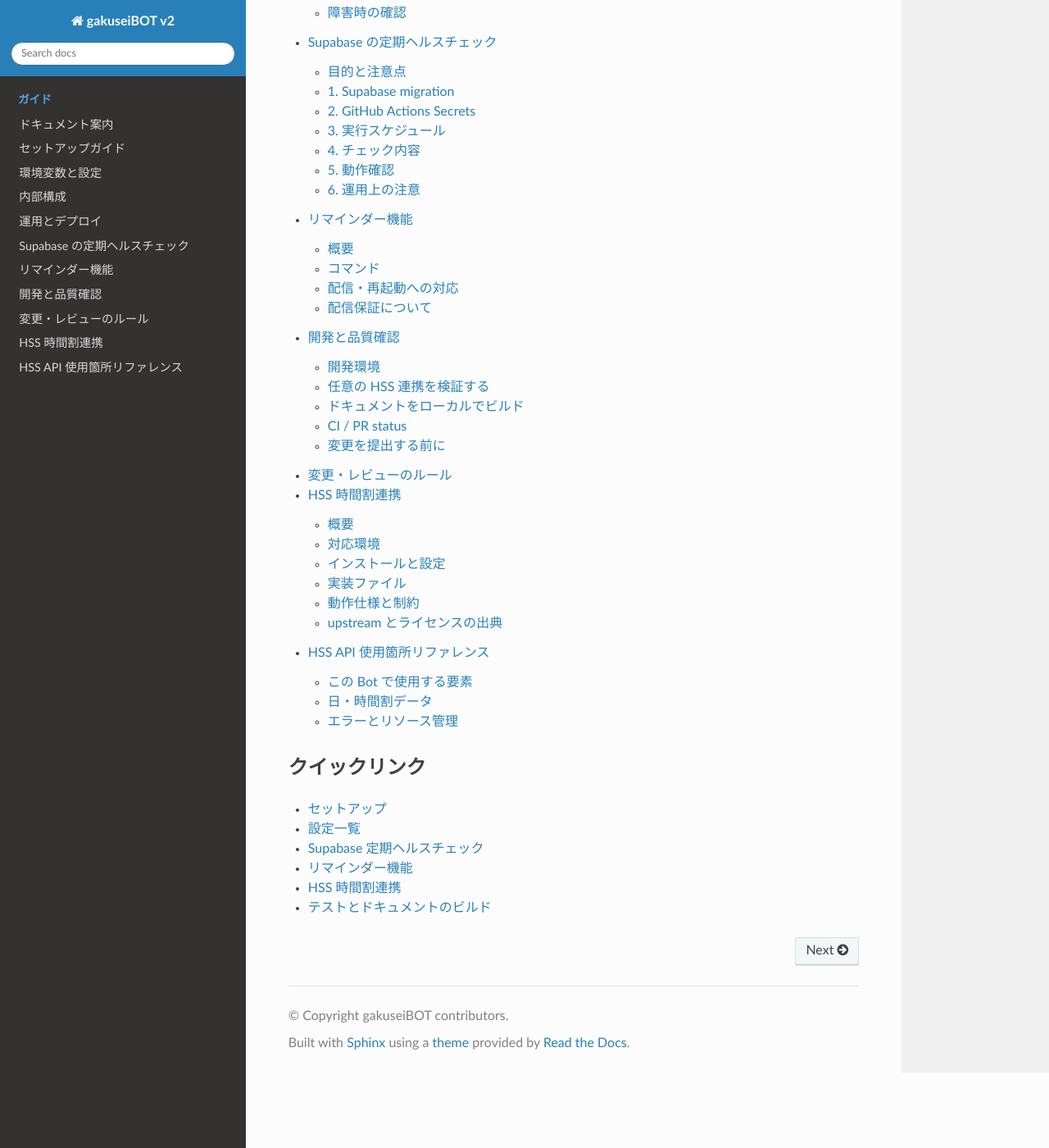
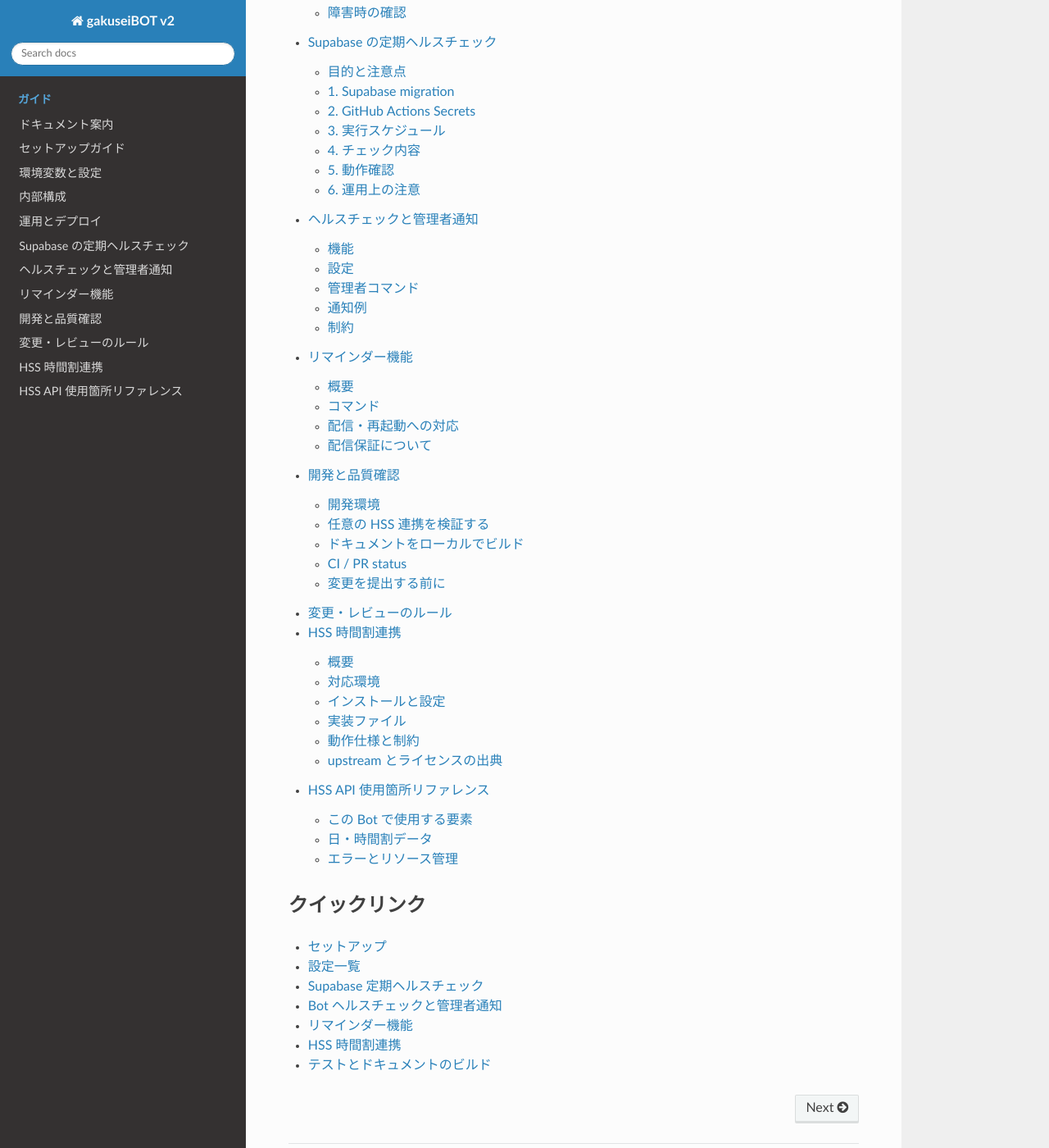
Before and after one commit to akiy2009/gakuseiBOTv2-Beta, a Sphinx documentation site: the page built from docs/index.md, in a window 1280 px wide and 1400 px high, scrolled down 992 px. Shown: the whole window at 82% size. Built offline with Sphinx 7.4.7 and the Read the Docs theme 3.1.0, drawn with Linux system fonts in a browser that asks for light colours.

Commit message:
docs(health): add monitoring guide to index

```diff
--- a/docs/index.md
+++ b/docs/index.md
@@ -24,6 +25,7 @@
 - [セットアップ](getting-started.md)
 - [設定一覧](configuration.md)
 - [Supabase 定期ヘルスチェック](supabase-keepalive.md)
+- [Bot ヘルスチェックと管理者通知](health-monitoring.md)
 - [リマインダー機能](reminders.md)
 - [HSS 時間割連携](study/hss-integration.md)
 - [テストとドキュメントのビルド](development.md)
```
Also changed, not shown: other parts of docs/index.md (+1 -0 lines).
